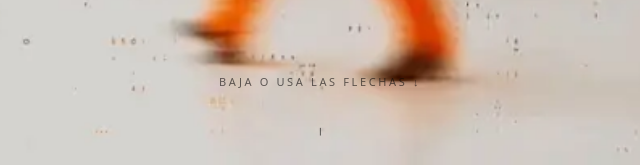
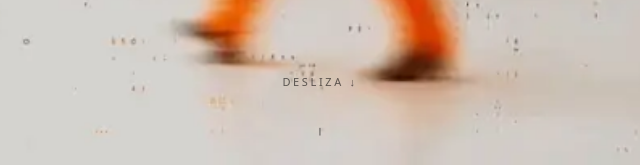
Before and after one commit to eugenio-fenomena/recorrido-f3nomen4-borrador, a plain HTML site: page index.html in a window 1280 px wide. Shown: the part 635-800 px from the top of the page, 320-960 px from the left. Drawn offline with nearby package versions, Linux system fonts and the light colour scheme.

Commit message:
Pista táctil en la portada
Co-Authored-By: Claude Opus 5.5 <noreply@anthropic.com>

```diff
--- a/index.html
+++ b/index.html
@@ -177,6 +177,8 @@
     font-size: 11px; letter-spacing: .24em; text-transform: uppercase; color: var(--muted-light);
     display: flex; flex-direction: column; align-items: center; gap: 10px;
   }
+  .scroll-hint .hint-touch { display: none; }
+  @media (hover: none) { .scroll-hint .hint-keys { display: none; } .scroll-hint .hint-touch { display: inline; } }
   .scroll-hint i { width: 1px; height: 38px; background: currentColor; transform-origin: top; animation: hint 1.8s ease-in-out infinite; }
   @keyframes hint { 0% { transform: scaleY(0); } 50% { transform: scaleY(1); } 100% { transform: scaleY(0); transform-origin: bottom; } }
 
@@ -358,7 +360,7 @@
         <p class="hero-sub">Creative / Data</p>
       </div>
     </div>
-    <div class="scroll-hint">Baja o usa las flechas ↓ <i></i></div>
+    <div class="scroll-hint"><span class="hint-keys">Baja o usa las flechas ↓</span><span class="hint-touch">Desliza ↓</span> <i></i></div>
   </section>
 
   <!-- 01 -->
```
